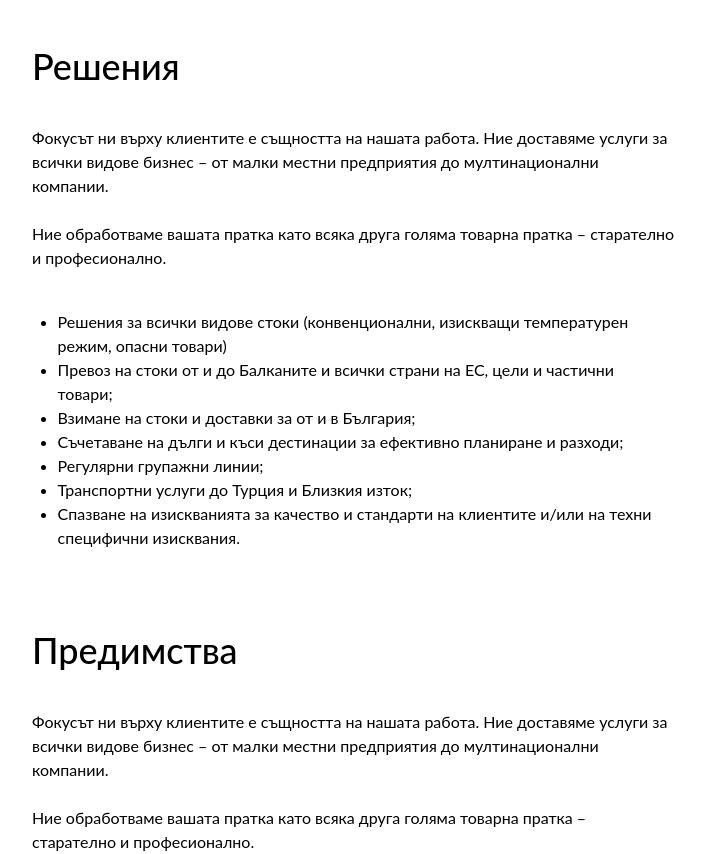
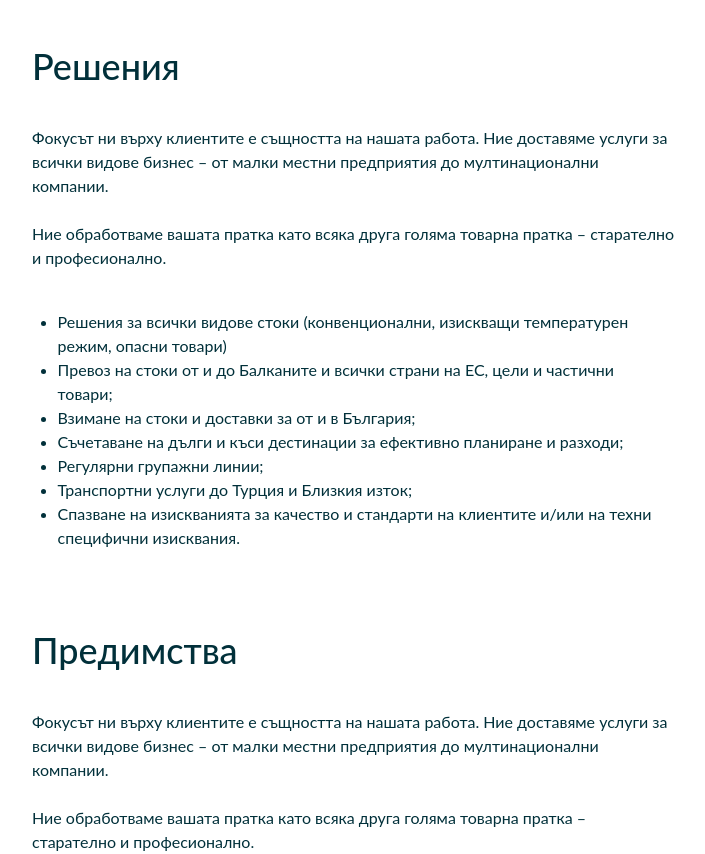
Before and after one commit to Stoyan83/Zproject01, a Next.js app: page / in a window 1280 px wide. Shown: the part 1080-1934 px from the top of the page, without its empty margins (218-923 px from the left). Built offline with nearby package versions, Linux system fonts and the light colour scheme.

Commit message:
Adding the text

```diff
--- a/src/app/ui/Section.tsx
+++ b/src/app/ui/Section.tsx
@@ -2,37 +2,49 @@ const Section = () => {
   return (
     <div className="flex flex-col items-center">
       <div className="lg:max-w-[860px]">
-          <h2 className="text-4xl lg:text-4xl lg:w-2/4 p-5 lg:p-10 font-medium text-dark-blue lg:text-left">
+        <h2 className="text-4xl lg:text-4xl lg:w-2/4 p-5 lg:p-10 font-medium text-customBlue lg:text-left">
           Решения
         </h2>
         <div className="flex flex-row lg:flex-col lg:w-9/12 lg:text-left">
-            <p className="text-dark-blue lg:w-full lg:ml-10 lg:mr-5">
-              Фокусът ни върху клиентите е същността на нашата работа. Ние доставяме услуги за всички видове бизнес – от малки местни предприятия до мултинационални компании. <br /> <br /> Ние обработваме вашата пратка като всяка друга голяма товарна пратка – старателно и професионално.
+          <p className="text-customBlue lg:w-full lg:ml-10 lg:mr-5">
+            Фокусът ни върху клиентите е същността на нашата работа. Ние
+            доставяме услуги за всички видове бизнес – от малки местни
+            предприятия до мултинационални компании. <br /> <br /> Ние
+            обработваме вашата пратка като всяка друга голяма товарна пратка –
+            старателно и професионално.
           </p>
-            <ul className="text-dark-blue lg:max-w-[680px] list-disc lg:w-screen lg:ml-[2vw] lg:mr-[10vw] p-5 lg:p-10 lg:text-left">
+          <ul className="text-customBlue lg:max-w-[680px] list-disc lg:w-screen lg:ml-[2vw] lg:mr-[10vw] p-5 lg:p-10 lg:text-left">
             <li>
-                Решения за всички видове стоки (конвенционални, изискващи температурен режим, опасни товари)
+              Решения за всички видове стоки (конвенционални, изискващи
+              температурен режим, опасни товари)
             </li>
             <li>
-                Превоз на стоки от и до Балканите и всички страни на ЕС, цели и частични товари;
+              Превоз на стоки от и до Балканите и всички страни на ЕС, цели и
+              частични товари;
             </li>
             <li>Взимане на стоки и доставки за от и в България;</li>
             <li>
-                Съчетаване на дълги и къси дестинации за ефективно планиране и разходи;
+              Съчетаване на дълги и къси дестинации за ефективно планиране и
+              разходи;
             </li>
             <li>Регулярни групажни линии;</li>
             <li>Транспортни услуги до Турция и Близкия изток;</li>
             <li>
-                Спазване на изискванията за качество и стандарти на клиентите и/или на техни специфични изисквания.
+              Спазване на изискванията за качество и стандарти на клиентите
+              и/или на техни специфични изисквания.
             </li>
           </ul>
         </div>
-          <h2 className="text-4xl lg:text-4xl lg:w-2/4 p-5 lg:p-10 font-medium text-dark-blue lg:text-left">
+        <h2 className="text-4xl lg:text-4xl lg:w-2/4 p-5 lg:p-10 font-medium text-customBlue lg:text-left">
           Предимства
         </h2>
         <div className="flex flex-row lg:flex-col lg:max-w-[680px] lg:text-left">
-            <p className="text-dark-blue lg:w-full lg:ml-10 lg:mr-10">
-              Фокусът ни върху клиентите е същността на нашата работа. Ние доставяме услуги за всички видове бизнес – от малки местни предприятия до мултинационални <br />  компании. <br /> <br /> Ние обработваме вашата пратка като всяка друга голяма товарна пратка – <br /> старателно и професионално.
+          <p className="text-customBlue lg:w-full lg:ml-10 lg:mr-10">
+            Фокусът ни върху клиентите е същността на нашата работа. Ние
+            доставяме услуги за всички видове бизнес – от малки местни
+            предприятия до мултинационални <br /> компании. <br /> <br /> Ние
+            обработваме вашата пратка като всяка друга голяма товарна пратка –{" "}
+            <br /> старателно и професионално.
           </p>
         </div>
       </div>
```
Lines whose indentation alone changed are shown as unchanged.
